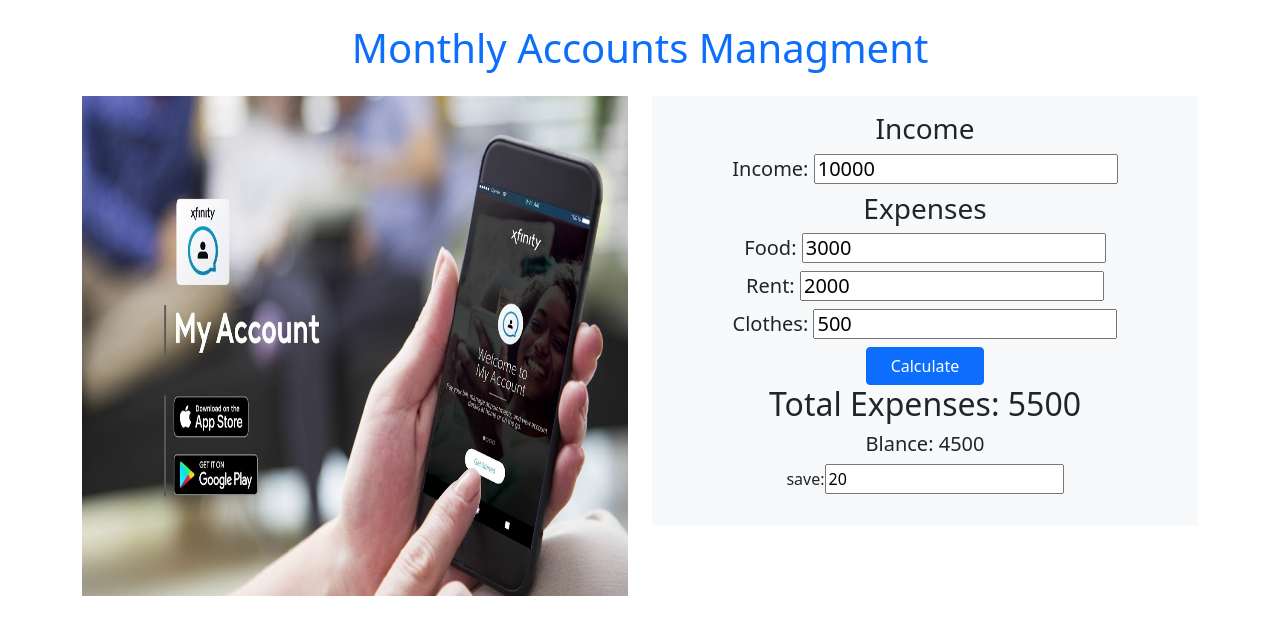
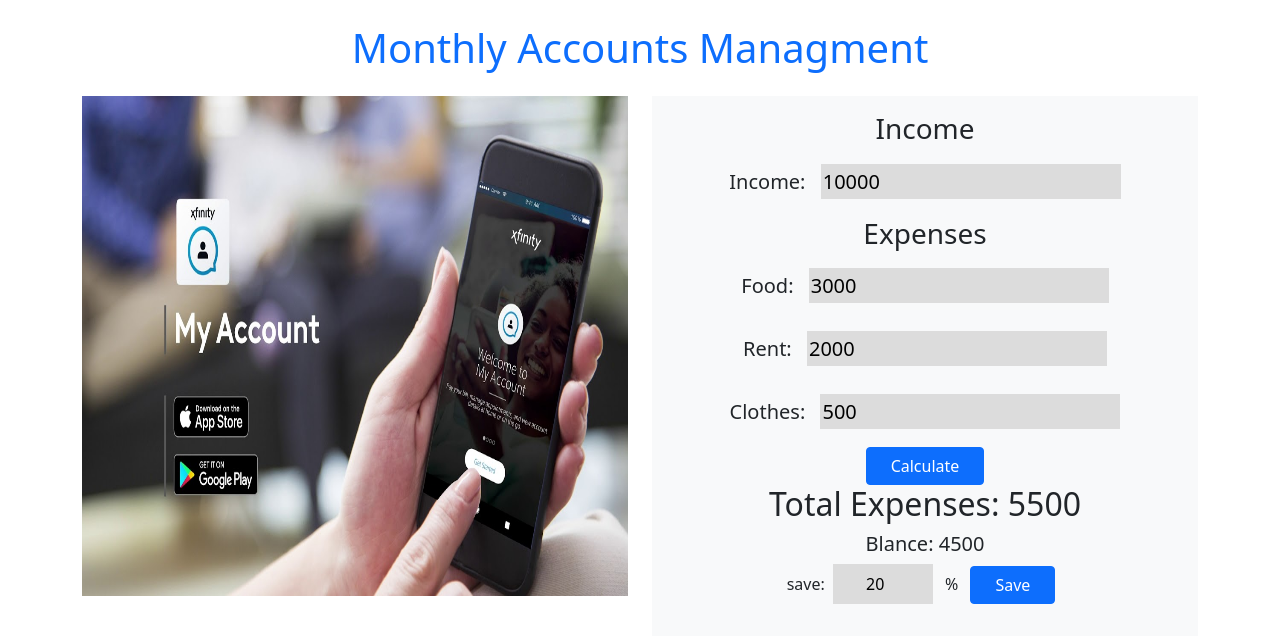
Before and after one commit to Amortha/Mony-calculate, a plain HTML site: page Mony-calculate/index.html in a window 1280 px wide. Drawn offline with nearby package versions, Linux system fonts and the light colour scheme.

Commit message:
thard commit

```diff
--- a/Mony-calculate/index.html
+++ b/Mony-calculate/index.html
@@ -7,6 +7,8 @@
     <title>Document</title>
     <!-- Bootstrp link  -->
     <link href="https://cdn.jsdelivr.net/npm/bootstrap@5.1.3/dist/css/bootstrap.min.css" rel="stylesheet" integrity="sha384-1BmE4kWBq78iYhFldvKuhfTAU6auU8tT94WrHftjDbrCEXSU1oBoqyl2QvZ6jIW3" crossorigin="anonymous">
+    <!-- css link  -->
+    <link rel="stylesheet" href="style.css">
 </head>
 <body>
     <!-- Accounts heding title -->
@@ -21,17 +23,18 @@
       </div>
       <!-- income  -->
       <div class="col-6">
-        <div class="p-3  bg-light text-center">
+        <div class="p-3  bg-light text-center ">
             <h3>Income</h3>
-            <h5>Income:   <input class="bg-" type="number" class="" value="10000"></h5>
+            <h5>Income:   <input  class="input"  type="number" class="" value="10000"></h5>
           <h3>Expenses</h3>
-          <h5>Food: <input type="number" value="3000"></h5>
-          <h5 class="">Rent: <input type="number" value = "2000"></h5>
-          <h5>Clothes: <input class=""  type="number" value="500"></h5>
+          <h5>Food: <input class="input" type="number" value="3000"></h5>
+          <h5 class="">Rent: <input  class="input"  type="number" value = "2000"></h5>
+          <h5>Clothes: <input  class="input"  class=""  type="number" value="500"></h5>
           <button type="button" class="btn btn-primary px-4">Calculate</button>
           <h2>Total Expenses: <span>5500</span></h2>
          <h5>Blance: <span>4500</span></h5>
-         <p>save:<input class="$gray-400" type="number" value = "20"></p>
+         <p>save:<input class="bottam-input text-center mx-2" type="number" value = "20"> <span>%</span> <button class="btn btn-primary px-4 mx-2">Save</button> </p>
+
         </div>
       </div>
 
--- a/Mony-calculate/style.css
+++ b/Mony-calculate/style.css
@@ -0,0 +1,19 @@
+ body{
+margin: 0;
+padding: 0;
+}
+.input{
+    background-color:rgb(220,220,220);
+    border: none;
+    height: 35px;
+    margin-left:10px;
+    margin-top: 10px;
+    margin-bottom: 10px;
+}
+.bottam-input{
+    width: 100px;
+    height: 40px;
+    margin-left: 10px;
+    background-color:rgb(220,220,220);
+    border: none;
+}
```
